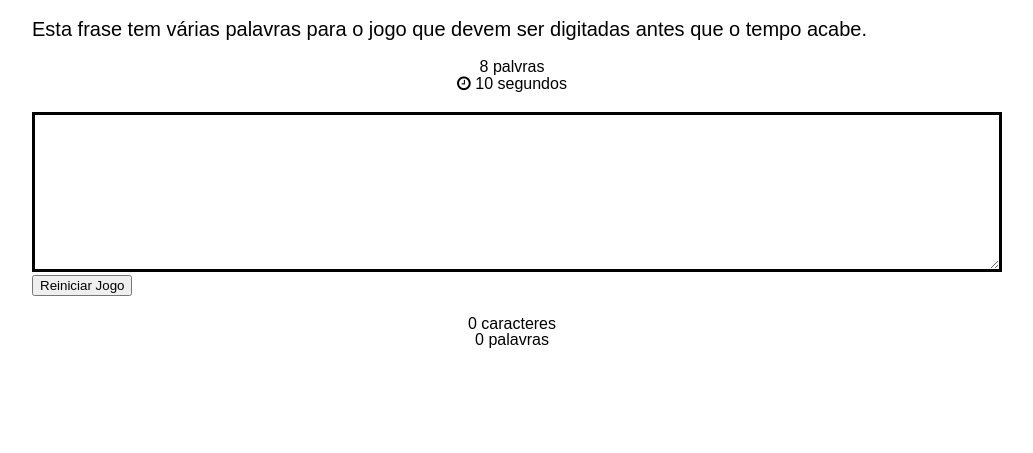
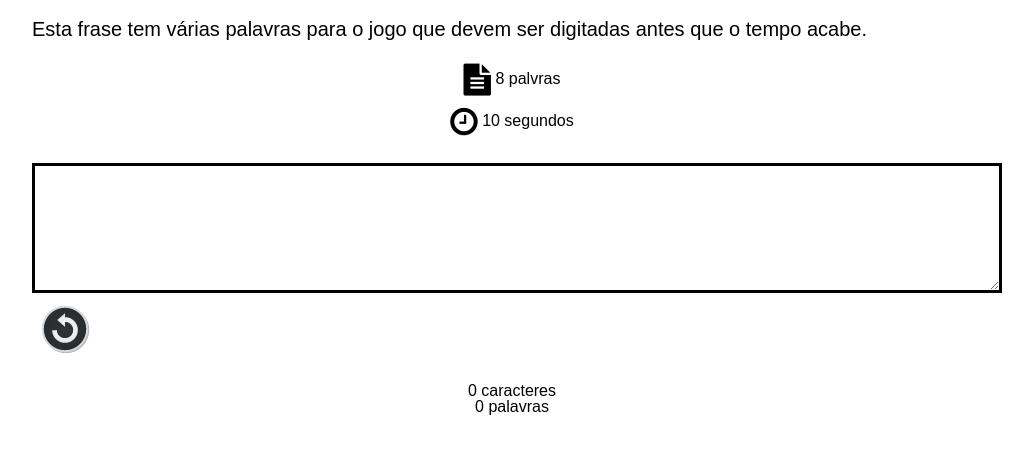
Before and after one commit to danniel20/typer_game, a plain HTML site: page client/index.html in a window 1280 px wide. Shown: the part 101-554 px from the top of the page, without its empty margins (128-1161 px from the left). Drawn offline with Linux system fonts and the light colour scheme.

Commit message:
teste botao reiniciar ajustes

```diff
--- a/client/css/estilos.css
+++ b/client/css/estilos.css
@@ -36,6 +36,14 @@
 	margin-bottom: 20px;
 }
 
+.informacoes li {
+	padding: 5px;
+}
+
+.icones {
+	vertical-align: middle;
+}
+
 .campo-digitacao {
 	width: 100%;
 	border: 3px solid #000;
@@ -45,6 +53,10 @@
 	margin-bottom: 20px;
 }
 
+.botao-reiniciar {
+	cursor: pointer;
+}
+
 .contadores {
 	text-align: center;
 }
--- a/client/index.html
+++ b/client/index.html
@@ -5,6 +5,7 @@
 	<title>Typer Game</title>
 	<link rel="stylesheet" href="css/reset.css">
 	<link rel="stylesheet" href="css/font-awesome.min.css">
+	<link rel="stylesheet" href="css/tooltipster.bundle.min.css">
 	<link rel="stylesheet" href="css/estilos.css">
 </head>
 <body>
@@ -17,20 +18,20 @@
 
 		<ul class="informacoes">
 			<li>
-
+				<i class="fa fa-file-text fa-2x icones" aria-hidden="true"></i>
 				<span>8</span> palvras
 			</li>
 
 			<li>
-				<i class="fa fa-clock-o" aria-hidden="true"></i>
+				<i class="fa fa-clock-o fa-2x icones" aria-hidden="true"></i>
 				<span class="tempo">10</span> segundos
 			</li>
 		</ul>
 
-		<textarea class="campo-digitacao" rows="10" cols="40"></textarea>
+		<textarea class="campo-digitacao" rows="8" cols="40"></textarea>
 
 		<div class="botoes">
-			<button class="botao-reiniciar">Reiniciar Jogo</button>
+			<img src="img/restart.png" class="tooltip botao-reiniciar" title="Reiniciar jogo" />
 		</div>
 
 		<ul class="contadores">
@@ -41,5 +42,11 @@
 	</div>
 
 	<script src="js/lib/jquery-3.1.1.min.js"></script>
+	<script src="js/lib/tooltipster.bundle.min.js"></script>
+	<script>
+		$(document).ready(function() {
+            $('.tooltip').tooltipster();
+        });
+	</script>
 </body>
 </html>
```
Also changed, not shown: client/css/tooltipster.bundle.min.css (added), client/img/restart.png (added), client/js/lib/tooltipster.bundle.min.js (added).
